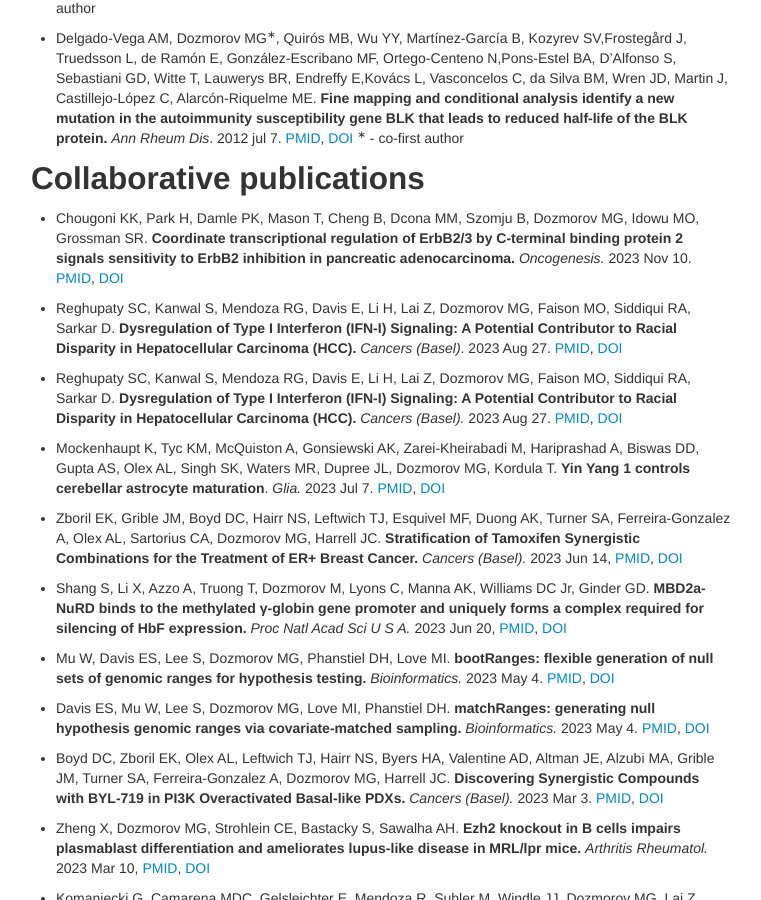
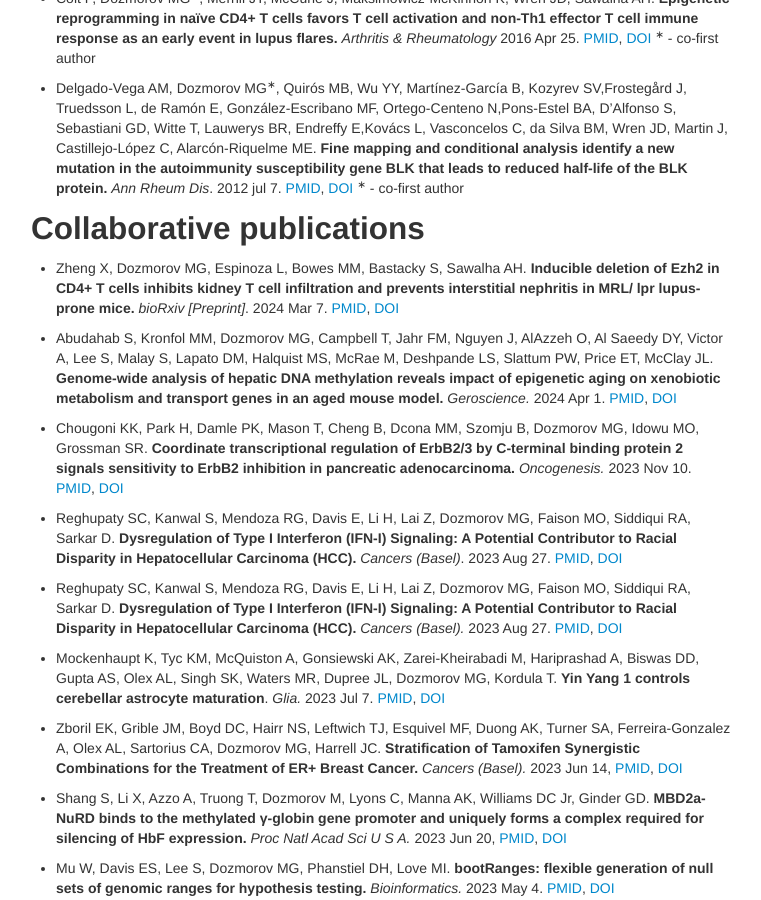
Before and after one commit to dozmorovlab/dozmorovlab.github.io, a Jekyll site: the page built from 02-pubs.md, in a window 1280 px wide and 900 px high, scrolled down 3114 px. Shown: the whole window, without its empty margins (259-1020 px from the left). Built offline with Jekyll 4.4.1, drawn with Linux system fonts in a browser that asks for light colours; comment, search, counter and statistics services are not loaded; some of the changed text lies outside the part shown.

Commit message:
Update pubs

```diff
--- a/02-pubs.md
+++ b/02-pubs.md
@@ -15,6 +15,8 @@ permalink: "publications.html"
 [ORCID](https://orcid.org/0000-0002-0086-8358)
 
 ## Lead/senior author publications
+
+Wall BPG, Nguyen M, Harrell JC, Dozmorov MG<sup>&lowast;</sup>. **Machine and deep learning methods for predicting 3D genome organization.** _ArXiv [Preprint]._ 2024 Mar 4. arXiv:2403.03231v1. [PMID](https://www.ncbi.nlm.nih.gov/pubmed/38495565)
 
 - Dozmorov MG<sup>&lowast;</sup>, Marshall MA, Rashid NS, Grible JM, Valentine A, Olex AL, Murthy K, Chakraborty A, Reyna J, Figueroa DS, Hinojosa-Gonzalez L, Da-Inn Lee E, Baur BA, Roy S, Ay F, Harrell JC. **Rewiring of the 3D genome during acquisition of carboplatin resistance in a triple-negative breast cancer patient-derived xenograft**. _Sci Rep._ 2023 Apr 3, [PMID](https://www.ncbi.nlm.nih.gov/pubmed/37012431), [DOI](https://doi.org/10.1038/s41598-023-32568-7) <span data-badge-type="4" data-doi="10.1038/s41598-023-32568-7" data-hide-no-mentions="true" class="altmetric-embed">
 
@@ -110,6 +112,10 @@ permalink: "publications.html"
 - Delgado-Vega AM, Dozmorov MG<sup>&lowast;</sup>, Quirós MB, Wu YY, Martínez-García B, Kozyrev SV,Frostegård J, Truedsson L, de Ramón E, González-Escribano MF, Ortego-Centeno N,Pons-Estel BA, D'Alfonso S, Sebastiani GD, Witte T, Lauwerys BR, Endreffy E,Kovács L, Vasconcelos C, da Silva BM, Wren JD, Martin J, Castillejo-López C, Alarcón-Riquelme ME. **Fine mapping and conditional analysis identify a new mutation in the autoimmunity susceptibility gene BLK that leads to reduced half-life of the BLK protein.** _Ann Rheum Dis_. 2012 jul 7. [PMID](http://www.ncbi.nlm.nih.gov/pubmed/22696686), [DOI](https://doi.org/10.1136/annrheumdis-2011-200987) <span data-badge-type="4" data-doi="10.1136/annrheumdis-2011-200987" data-hide-no-mentions="true" class="altmetric-embed"> </span> <sup>&lowast;</sup> - co-first author
 
 ## Collaborative publications
+
+- Zheng X, Dozmorov MG, Espinoza L, Bowes MM, Bastacky S, Sawalha AH. **Inducible deletion of Ezh2 in CD4+ T cells inhibits kidney T cell infiltration and prevents interstitial nephritis in MRL/ lpr lupus-prone mice.** _bioRxiv [Preprint]_. 2024 Mar 7. [PMID](https://www.ncbi.nlm.nih.gov/pubmed/38496595), [DOI](https://doi.org/10.1101/2024.03.04.583401) <span data-badge-type="4" data-doi="10.1101/2024.03.04.583401" data-hide-no-mentions="true" class="altmetric-embed"> </span>
+
+- Abudahab S, Kronfol MM, Dozmorov MG, Campbell T, Jahr FM, Nguyen J, AlAzzeh O, Al Saeedy DY, Victor A, Lee S, Malay S, Lapato DM, Halquist MS, McRae M, Deshpande LS, Slattum PW, Price ET, McClay JL. **Genome-wide analysis of hepatic DNA methylation reveals impact of epigenetic aging on xenobiotic metabolism and transport genes in an aged mouse model.** _Geroscience._ 2024 Apr 1. [PMID](https://www.ncbi.nlm.nih.gov/pubmed/38558216), [DOI](https://doi.org/10.1007/s11357-024-01137-9) <span data-badge-type="4" data-doi="10.1007/s11357-024-01137-9" data-hide-no-mentions="true" class="altmetric-embed"> </span>
 
 - Chougoni KK, Park H, Damle PK, Mason T, Cheng B, Dcona MM, Szomju B, Dozmorov MG, Idowu MO, Grossman SR. **Coordinate transcriptional regulation of ErbB2/3 by C-terminal binding protein 2 signals sensitivity to ErbB2 inhibition in pancreatic adenocarcinoma.** _Oncogenesis._ 2023 Nov 10. [PMID](https://www.ncbi.nlm.nih.gov/pubmed/37949862), [DOI](https://doi.org/10.1038/s41389-023-00498-8) <span data-badge-type="4" data-doi="10.1038/s41389-023-00498-8" data-hide-no-mentions="true" class="altmetric-embed"> </span>
 
```
